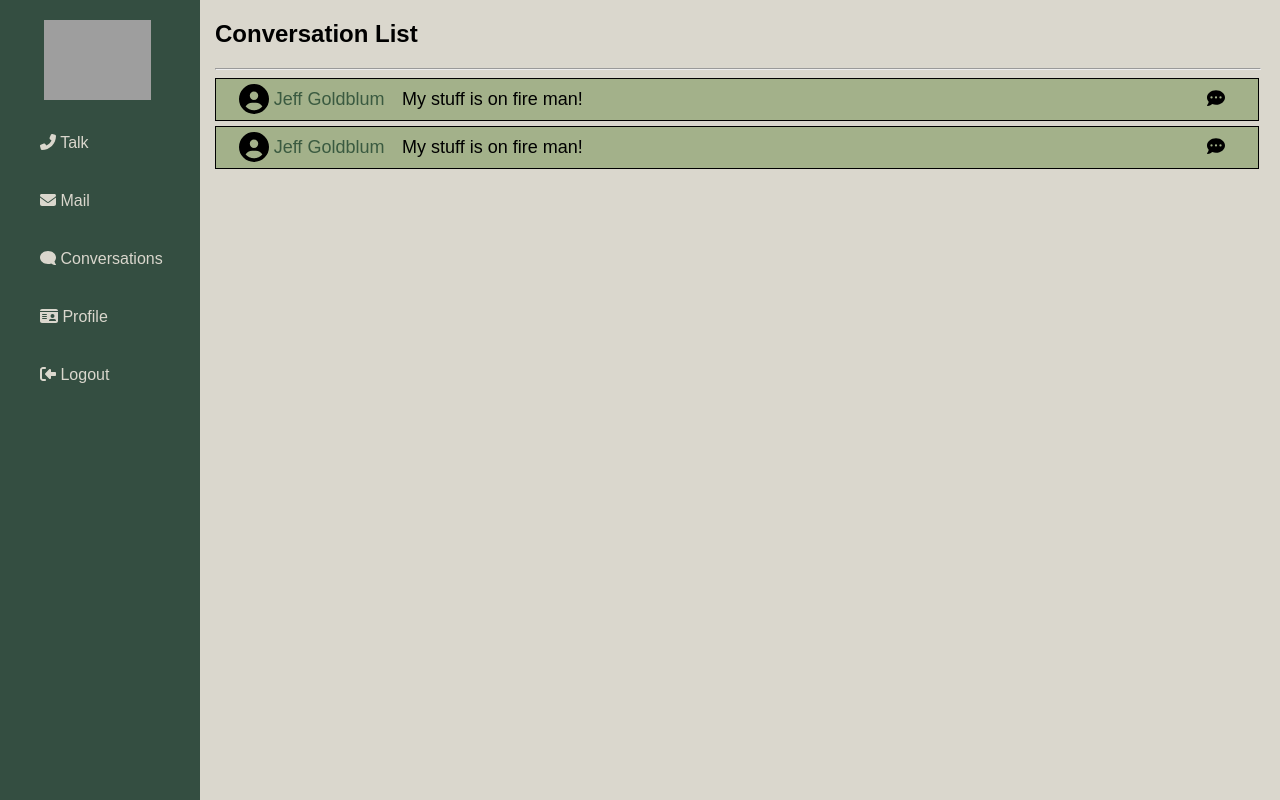
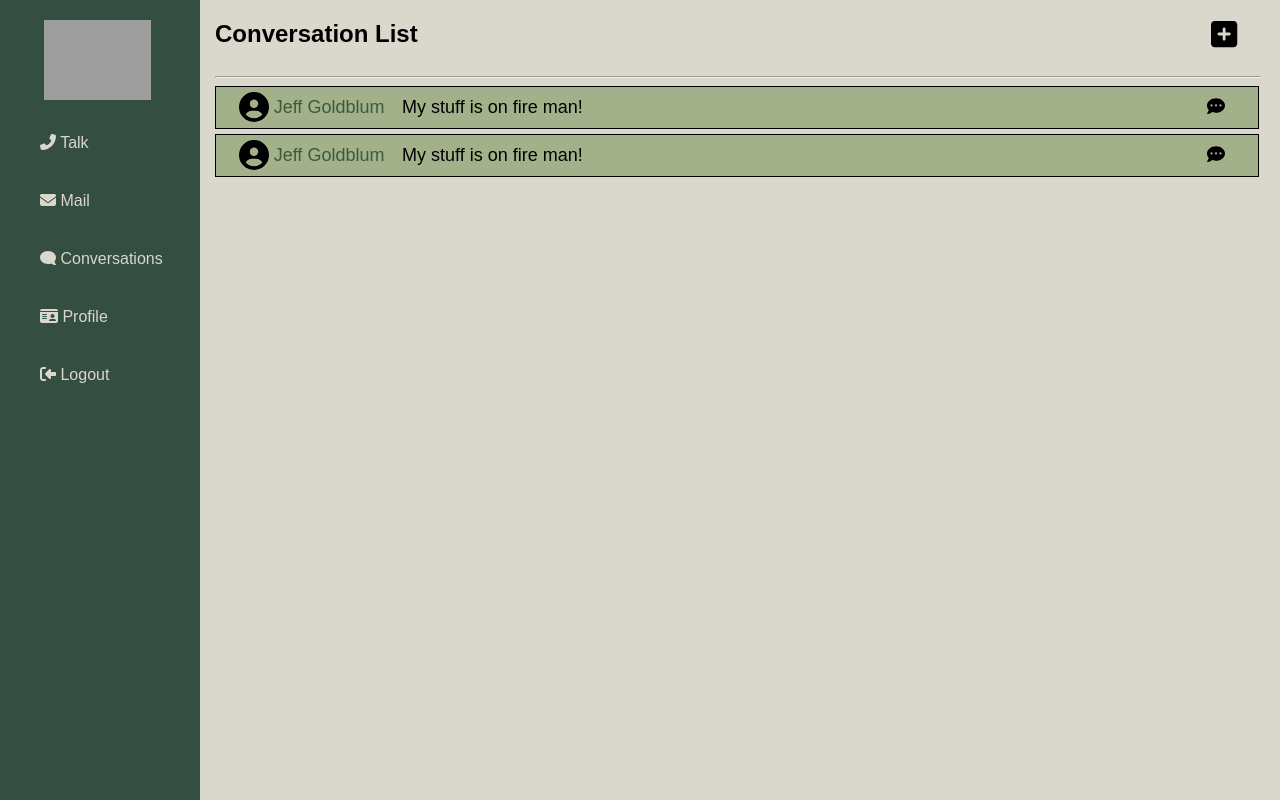
Before and after one commit to benburgos/pandapad-fe, a React (Create React App) app: page / in a window 1280 px wide. Built offline with nearby package versions, Linux system fonts and the light colour scheme; no server answers; grey boxes are pictures that could not be loaded.

Commit message:
adds create icon

```diff
--- a/src/routes/conversation.css
+++ b/src/routes/conversation.css
@@ -2,6 +2,17 @@
   text-align: left;
   margin-left: 215px;
   background-color: #DAD7CD;
+}
+
+.header {
+  display: flex;
+  justify-content: space-between;
+  align-items: center;
+}
+
+.header svg {
+  font-size: 30px;
+  margin-right: 4%;
 }
 
 .conversation-box hr {
--- a/src/routes/conversation.js
+++ b/src/routes/conversation.js
@@ -1,6 +1,6 @@
 import { Link } from 'react-router-dom';
 import { FontAwesomeIcon } from '@fortawesome/react-fontawesome';
-import { faCommentDots, faUserCircle } from '@fortawesome/free-solid-svg-icons';
+import { faCommentDots, faUserCircle, faPlusSquare } from '@fortawesome/free-solid-svg-icons';
 import './conversation.css';
 
 export default function Conversation() {
@@ -8,6 +8,7 @@ export default function Conversation() {
     <div className="conversation-box">
       <div className="header">
         <h2>Conversation List</h2>
+        <FontAwesomeIcon icon={faPlusSquare} />
       </div>
 
       <hr />
```
